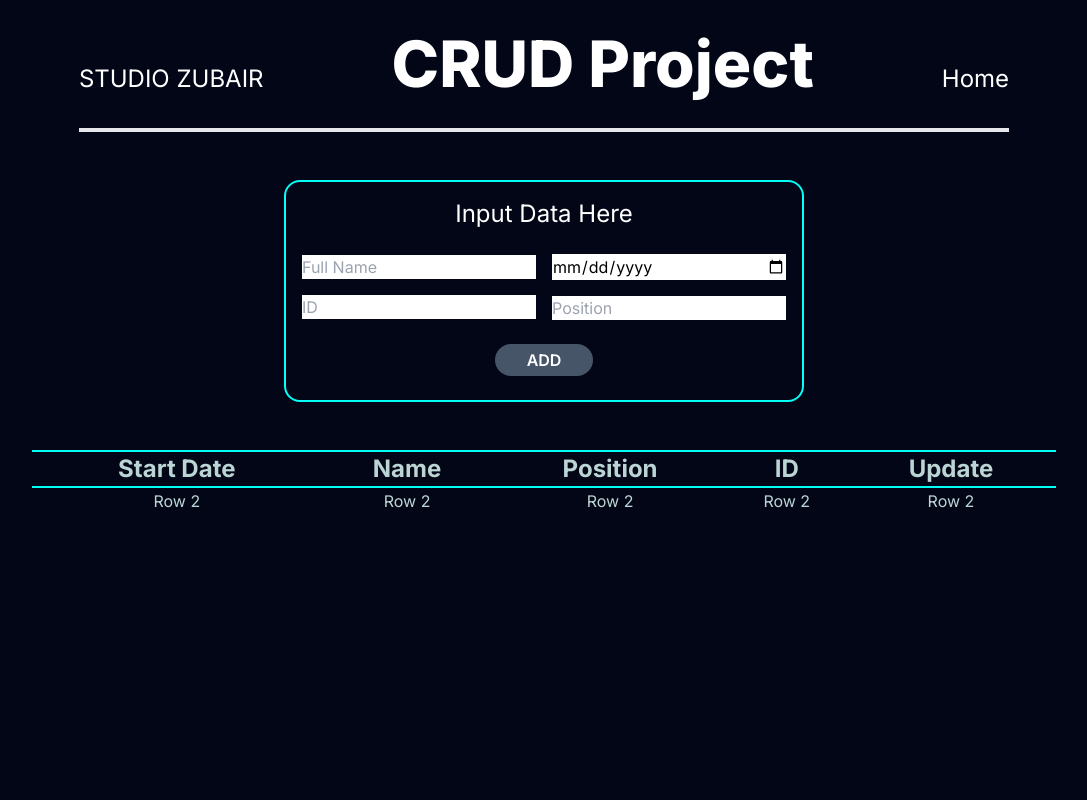
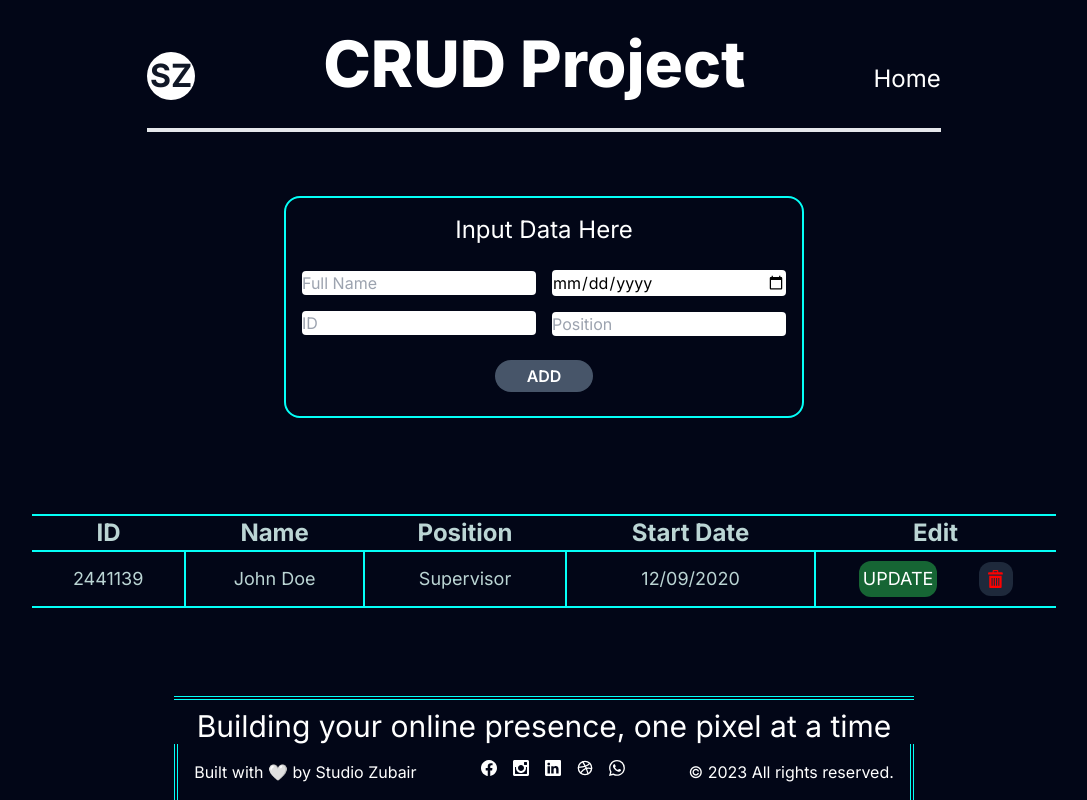
Before and after one commit to azubair2012/crud_project, a Next.js app in the folder frontend/: page / in a window 1280 px wide. Shown: the whole page, without its empty margins (96-1183 px from the left). Built offline with nearby package versions, Linux system fonts and the light colour scheme.

Commit message:
front completed

```diff
--- /dev/null
+++ b/frontend/app/components/Footer.jsx
@@ -0,0 +1,48 @@
+import Link from "next/link";
+import { BsFacebook, BsLinkedin, BsWhatsapp } from "react-icons/bs";
+import { ImInstagram } from "react-icons/im";
+import { FiDribbble } from "react-icons/fi";
+
+const Footer = () => {
+  const currentYear = new Date().getFullYear();
+  return (
+    <div className="absolute text-white bottom-0 border-double border-t-4 border-[#04FFF7] w-fit text-center">
+      <div className=" text-3xl pt-2">
+        Building your online presence, one pixel at a time
+      </div>
+
+      <div className="flex justify-evenly p-4 border-double border-x-4 gap-[64px] border-[#04FFF7]">
+        <p>
+          Built with 🤍 by{" "}
+          <Link href="https://studiozubair.com/">Studio Zubair</Link>{" "}
+        </p>
+        {/* btn */}
+        <div className="flex justify-center gap-4">
+          <Link href="https://www.facebook.com/azubair108" target="_blank">
+            <BsFacebook color="white" />
+          </Link>
+          <Link href="https://www.instagram.com/the_web_nomad/" target="_blank">
+            <ImInstagram color="white" />
+          </Link>
+          <Link
+            href="https://www.linkedin.com/in/abu-zubair-a7482b1b7/"
+            target="_blank"
+          >
+            <BsLinkedin color="white" />
+          </Link>
+          <Link href="https://www.instagram.com/the_web_nomad/" target="_blank">
+            <FiDribbble color="white" />
+          </Link>
+          <Link href="https://wa.me/8801776909659" target="_blank">
+            <BsWhatsapp color="white" />
+          </Link>
+        </div>
+        <p className="">
+          &copy; <span>{currentYear}</span> All rights reserved.
+        </p>
+      </div>
+    </div>
+  );
+};
+
+export default Footer;
--- a/frontend/app/components/Input.jsx
+++ b/frontend/app/components/Input.jsx
@@ -8,15 +8,18 @@ const Input = () => {
       <br />
       <div className="flex items-center justify-center gap-4 text-black">
         <div className="flex flex-col gap-4">
-          <input type="text" placeholder="Full Name" />
-          <input type="number" placeholder="ID" />
+          <input type="text" placeholder="Full Name" className="rounded" />
+          <input type="number" placeholder="ID" className="rounded" />
         </div>
         <div className="flex flex-col gap-4">
-          <input type="date" placeholder="Date" />
-          <input type="text" placeholder="Position" />
+          <input type="date" placeholder="Date" className="rounded" />
+          <input type="text" placeholder="Position" className="rounded" />
         </div>
       </div>
-      <button className="rounded-full bg-slate-600 py-1 px-8 font-semibold my-6 hover:bg-slate-100 hover:text-slate-900">
+      <button
+        title="Add entry to the table"
+        className="rounded-full bg-slate-600 py-1 px-8 font-semibold my-6 hover:bg-green-800 hover:text-slate-200"
+      >
         ADD
       </button>
     </div>
--- a/frontend/app/components/Navbar.jsx
+++ b/frontend/app/components/Navbar.jsx
@@ -5,8 +5,8 @@ const Navbar = () => {
   return (
     <div className="">
       <div className="flex gap-[128px] w-full text-white items-baseline border-b-4 py-4 bg-slate-950">
-        <div className="text-[24px]">
-          <Link href="/">STUDIO ZUBAIR</Link>
+        <div className="text-[32px] bg-white text-gray-900 w-12 text-center font-bold rounded-full">
+          <Link href="/">SZ</Link>
         </div>
         <div className="text-[64px] font-extrabold">
           <h1>CRUD Project</h1>
--- a/frontend/app/components/Table.jsx
+++ b/frontend/app/components/Table.jsx
@@ -1,25 +1,40 @@
 import React from "react";
+import { ImBin } from "react-icons/im";
+import Link from "next/link";
 
 const Table = () => {
   return (
-    <div className="text-[#bbd5d4] justify-center flex">
-      <table className="w-[80vw] px-8 mt-8 text-center">
+    <div className="text-[#bbd5d4] mt-16">
+      <table className="w-[80vw] px-8 text-center">
         <thead className="border-y-2 border-[#04FFF7]">
           <tr className=" text-2xl">
-            <th>Start Date</th>
+            <th>ID</th>
             <th>Name</th>
             <th>Position</th>
-            <th>ID</th>
-            <th>Update</th>
+            <th>Start Date</th>
+            <th>Edit</th>
           </tr>
         </thead>
         <tbody>
-          <tr>
-            <td>Row 2 </td>
-            <td>Row 2</td>
-            <td>Row 2</td>
-            <td>Row 2</td>
-            <td>Row 2</td>
+          <tr className="border-y-2 border-[#04FFF7] text-lg">
+            <td className="border-r-2 border-[#04FFF7]">2441139</td>
+            <td className="border-r-2 border-[#04FFF7]">John Doe</td>
+            <td className="border-r-2 border-[#04FFF7]">Supervisor</td>
+            <td className="border-r-2 border-[#04FFF7]">12/09/2020</td>
+            <td className="flex justify-evenly items-center">
+              <button
+                title="Update Entry"
+                className="my-2 text-white bg-green-800 rounded-xl p-1"
+              >
+                UPDATE
+              </button>{" "}
+              <button
+                title="Delete Entry"
+                className="my-2 rounded-xl p-2 bg-slate-800"
+              >
+                <ImBin color="red" />
+              </button>
+            </td>
           </tr>
         </tbody>
       </table>
--- a/frontend/app/page.js
+++ b/frontend/app/page.js
@@ -1,13 +1,15 @@
 import Navbar from "./components/Navbar.jsx";
 import Table from "./components/Table.jsx";
 import Input from "./components/Input.jsx";
+import Footer from "./components/Footer.jsx";
 
 export default function Home() {
   return (
-    <main className=" bg-slate-950 h-[100vh] flex flex-col gap-4 items-center">
+    <main className=" bg-slate-950 h-[100vh] flex flex-col gap-8 items-center">
       <Navbar />
       <Input />
       <Table />
+      <Footer />
     </main>
   );
 }
--- a/frontend/package.json
+++ b/frontend/package.json
@@ -14,6 +14,7 @@
     "postcss": "8.4.29",
     "react": "18.2.0",
     "react-dom": "18.2.0",
+    "react-icons": "^4.11.0",
     "tailwindcss": "3.3.3"
   }
 }
```
Also changed, not shown: 1 other file (tests, documents, lock files or other folders).
